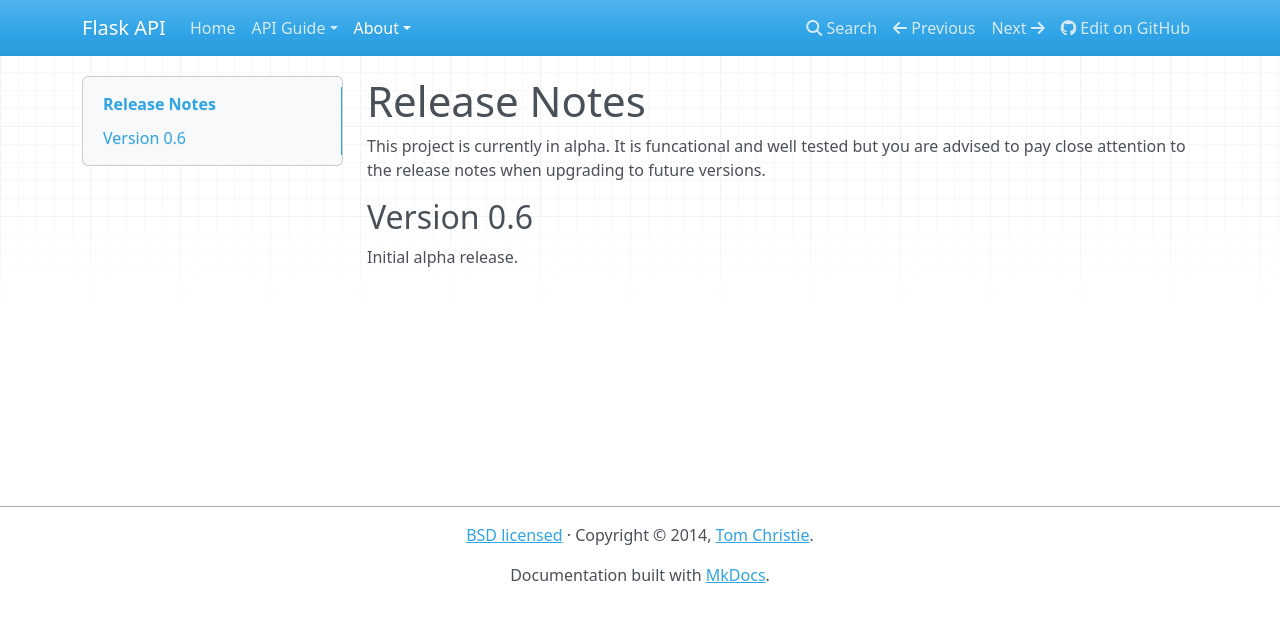
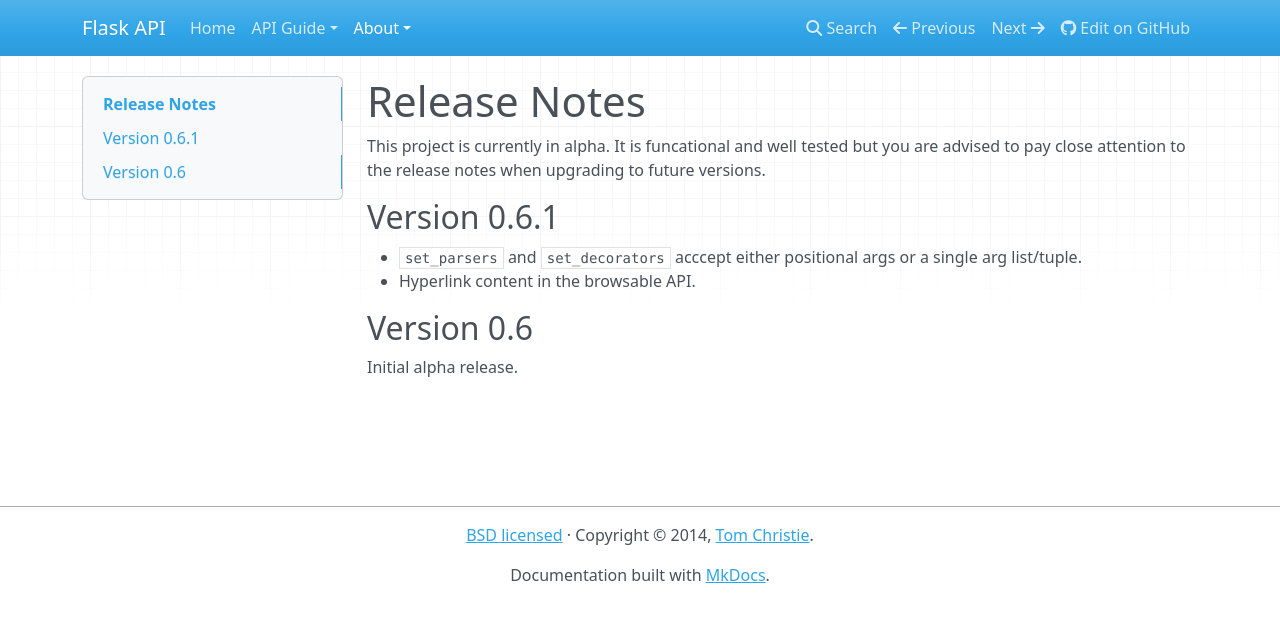
Before and after one commit to flask-api/flask-api, an MkDocs documentation site: the page built from docs/about/release-notes.md, in a window 1280 px wide. Shown: the top 622 px of the page. Built offline with MkDocs 1.6.1, drawn with Linux system fonts in a browser that asks for light colours; nearby versions of some CDN libraries; old or Windows-style settings are respelled for this version of MkDocs.

Commit message:
Version 0.6.1

```diff
--- a/docs/about/release-notes.md
+++ b/docs/about/release-notes.md
@@ -2,6 +2,11 @@
 
 This project is currently in alpha.  It is funcational and well tested but you are advised to pay close attention to the release notes when upgrading to future versions.
 
+## Version 0.6.1
+
+* `set_parsers` and `set_decorators` acccept either positional args or a single arg list/tuple.
+* Hyperlink content in the browsable API.
+
 ## Version 0.6
 
 Initial alpha release.
--- a/flask_api/__init__.py
+++ b/flask_api/__init__.py
@@ -1,3 +1,3 @@
 from flask_api.app import FlaskAPI
 
-__version__ = '0.6'
+__version__ = '0.6.1'
```
